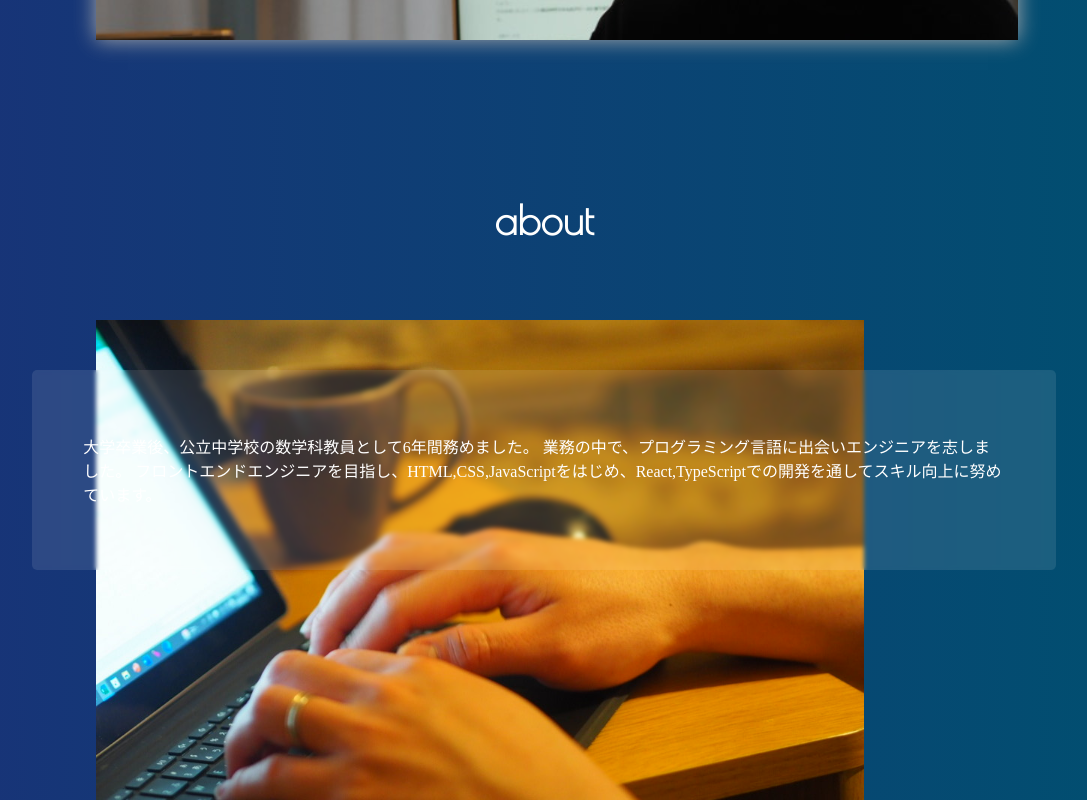
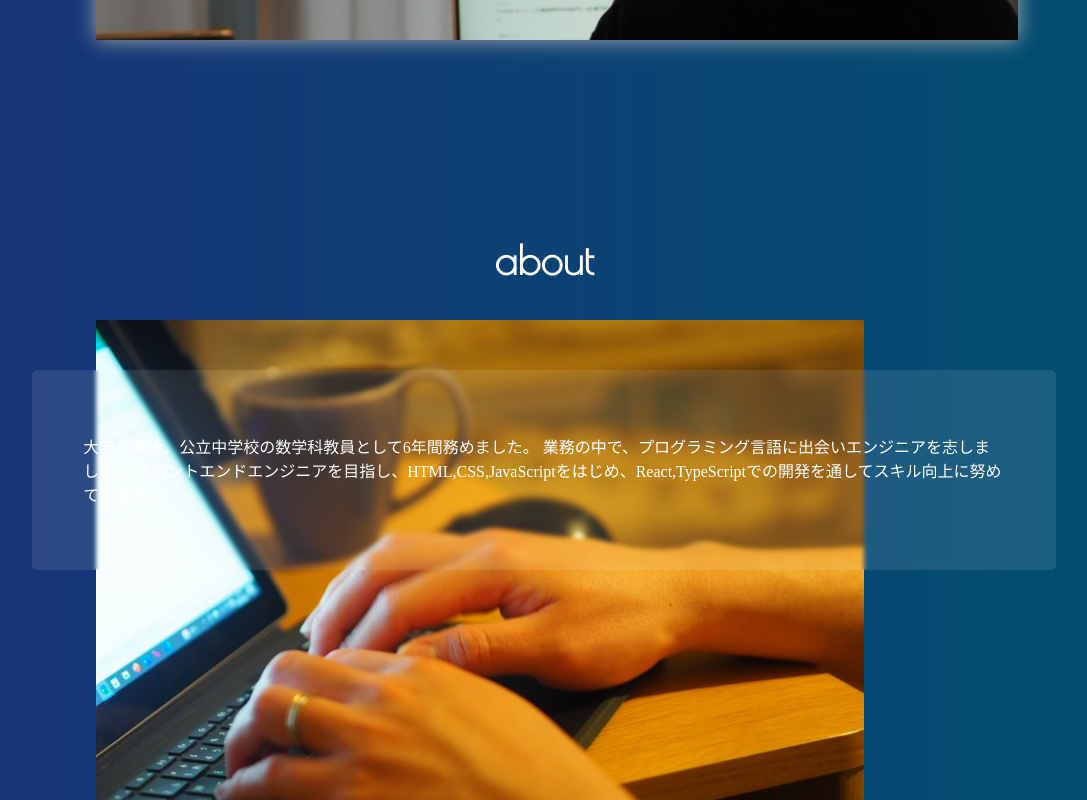
Before and after one commit to LSbard000com/My-Portfolio, a React (Vite) app: page / in a window 1280 px wide. Shown: the part 680-1480 px from the top of the page, without its empty margins (96-1183 px from the left). Built offline with nearby package versions, Linux system fonts and the light colour scheme; a web font is replaced by a local one.

Commit message:
セクションタイトルを微調整

```diff
--- a/src/App.css
+++ b/src/App.css
@@ -11,10 +11,11 @@
     height: 200px;
     display: flex;
     justify-content: center;
-    align-items: center;
+    align-items: flex-end;
 }
 
 .section-title h2 {
+    height: 50px;
     font-family: "Poiret One", sans-serif;
     font-size: 40px;
 }
```
